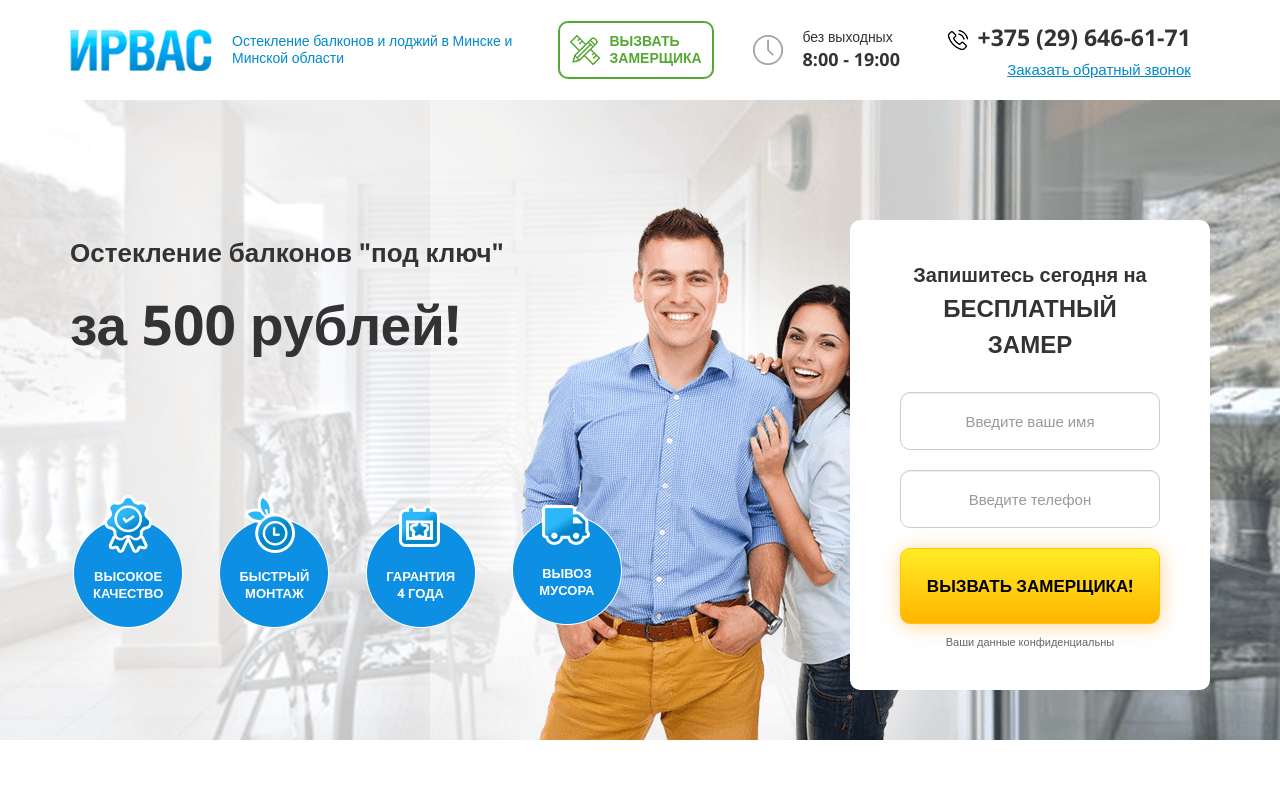
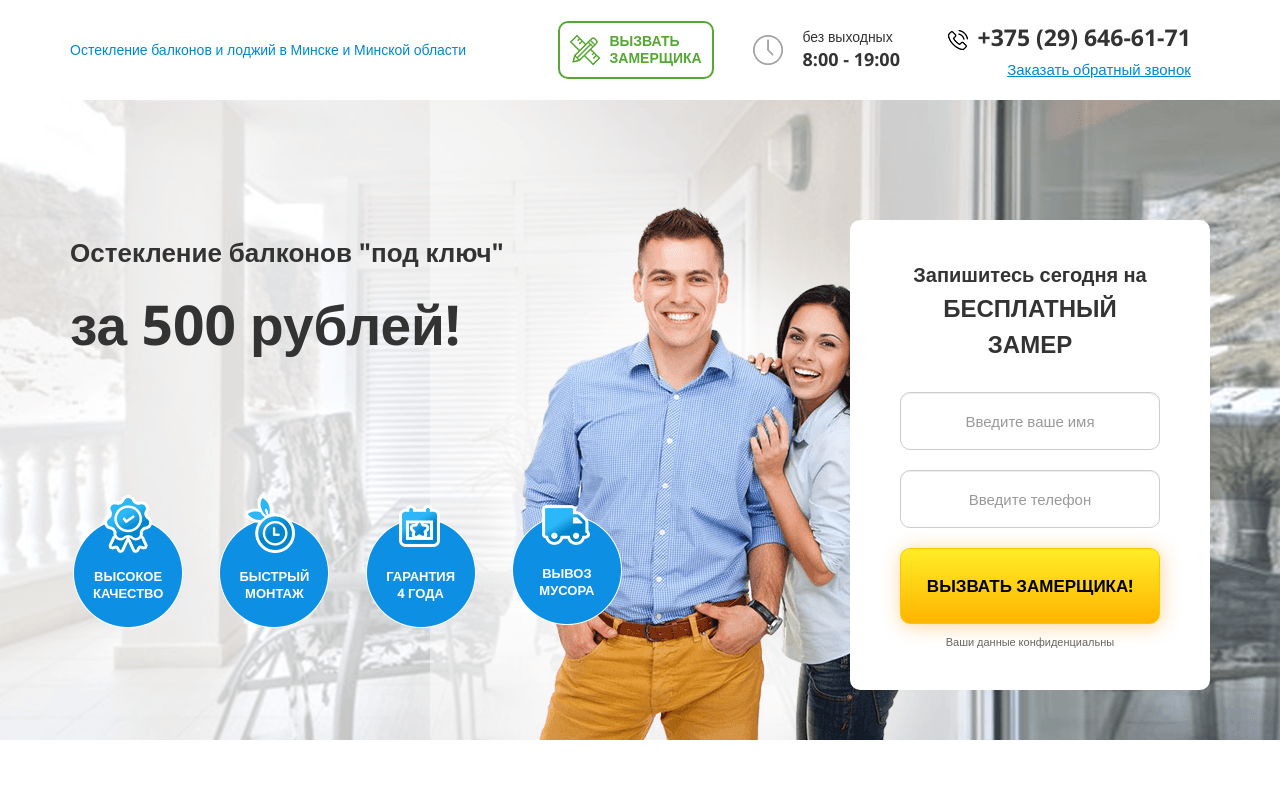
Before and after one commit to AkselDjun/glass.net, a website: page src/index.html in a window 1280 px wide. Shown: the top 800 px of the page. Drawn offline with nearby package versions, Linux system fonts and the light colour scheme; files whose address does not match are found by name.

Commit message:
Update index.html

```diff
--- a/src/index.html
+++ b/src/index.html
@@ -25,9 +25,6 @@
 
         <div class="col-md-5 col-sm-3 col-xs-12">
           <div class="logo">
-            <div class="logo_img">
-              <img src="assets/img/header/logo.png" alt="#">
-            </div>
             <p>Остекление балконов и лоджий в Минске и Минской области</p>
           </div>
         </div>
```
